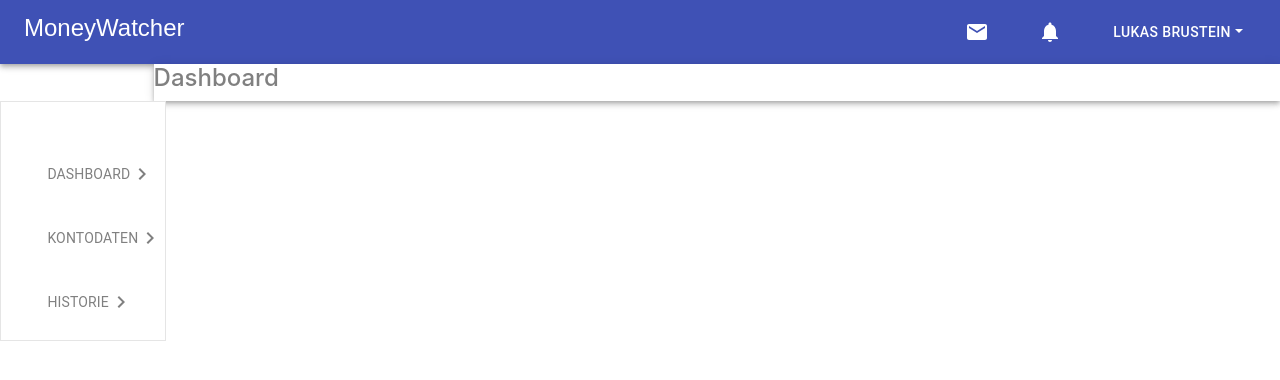
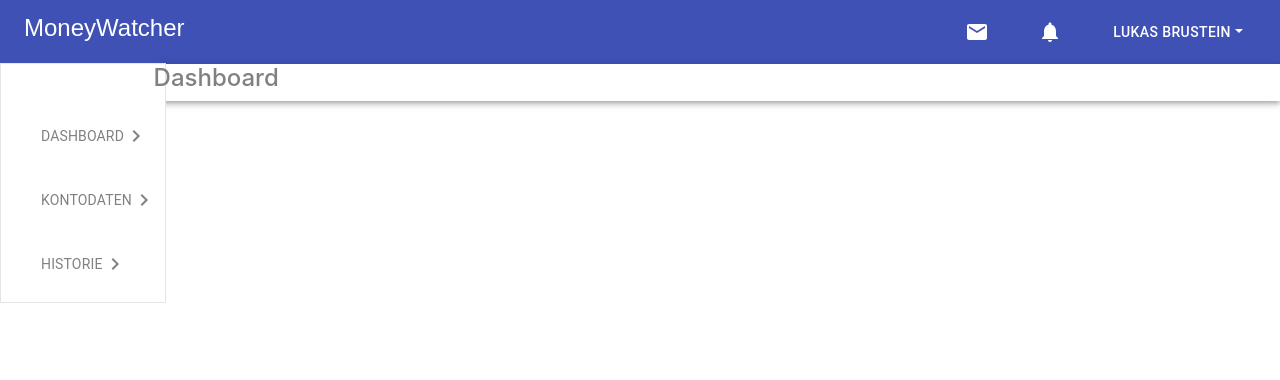
Before and after one commit to lukasBrustein/moneywatcher-project, a React (Create React App) app: page / in a window 1280 px wide. Shown: the top 380 px of the page. Built offline with nearby package versions, Linux system fonts and the light colour scheme.

Commit message:
Update Sidenav.js

```diff
--- a/src/components/Navigation/Sidenav/Sidenav.js
+++ b/src/components/Navigation/Sidenav/Sidenav.js
@@ -16,8 +16,8 @@ function changeColorBack(e) {
 }
 
 const sidenav = () => (
-    <div className="sidenav">
-    <List disablePadding dense className="list" style={{marginTop: "5vh", marginLeft: "0.5vw"}}>
+    <div className="sidenav" style={{marginTop:"-4.7vh"}}>
+    <List disablePadding dense className="list" style={{marginTop: "5vh"}}>
         <ListItem>
             <Nav.Link href="/home">
             <Button onMouseOver={changeColor} onMouseOut={changeColorBack}>
```
